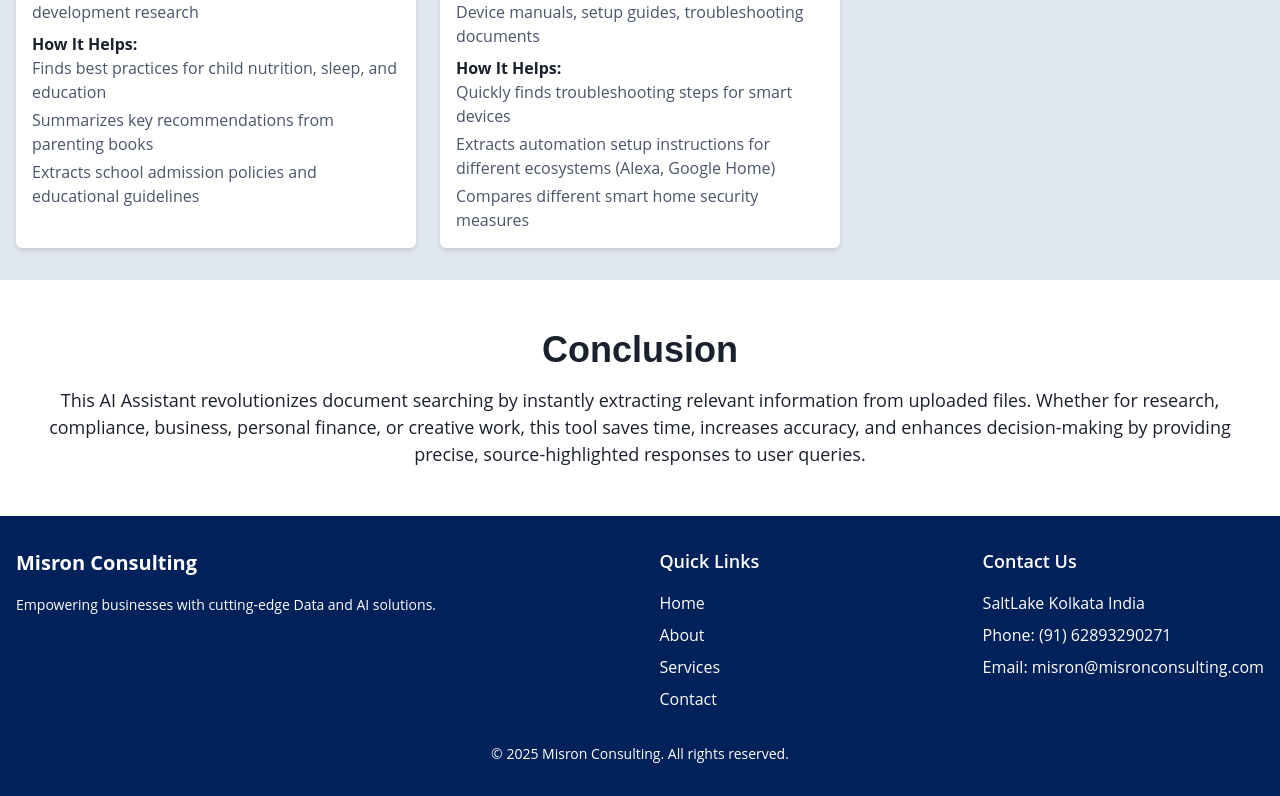
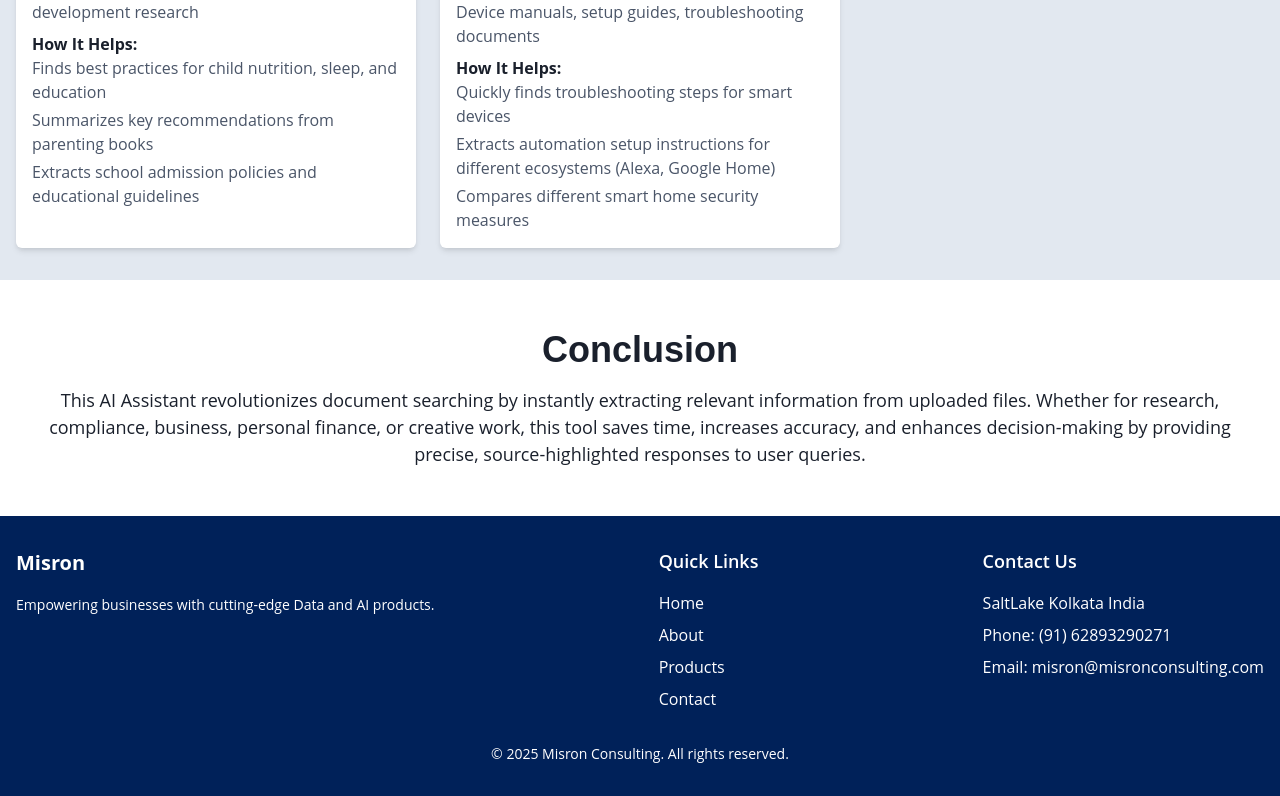
Before and after one commit to ambarishg/misron, a React (Vite) app: page /searchassistant in a window 1280 px wide. Shown: the part 3297-4093 px from the top of the page. Built offline with nearby package versions, Linux system fonts and the light colour scheme.

Commit message:
Initial Commit

```diff
--- a/src/components/Footer.jsx
+++ b/src/components/Footer.jsx
@@ -7,9 +7,9 @@ const Footer = () => {
       <Flex maxW="container.xl" mx="auto" px={4} direction={{ base: "column", md: "row" }} justify="space-between">
         <VStack align="start" mb={{ base: 6, md: 0 }}>
           <Text fontSize="xl" fontWeight="bold" mb={2}>
-            Misron Consulting
+            Misron
           </Text>
-          <Text fontSize="sm">Empowering businesses with cutting-edge Data and AI solutions.</Text>
+          <Text fontSize="sm">Empowering businesses with cutting-edge Data and AI products.</Text>
         </VStack>
         <VStack align="start" mb={{ base: 6, md: 0 }}>
           <Text fontSize="lg" fontWeight="semibold" mb={2}>
@@ -21,8 +21,8 @@ const Footer = () => {
           <Link to="/about" style={{ textDecoration: 'none', color: 'inherit', _hover: { color: 'brand.200' } }}>
             About
           </Link>
-          <Link to="/services" style={{ textDecoration: 'none', color: 'inherit', _hover: { color: 'brand.200' } }}>
-            Services
+          <Link to="/searchassistant" style={{ textDecoration: 'none', color: 'inherit', _hover: { color: 'brand.200' } }}>
+            Products
           </Link>
           <Link to="/contact" style={{ textDecoration: 'none', color: 'inherit', _hover: { color: 'brand.200' } }}>
             Contact
```
